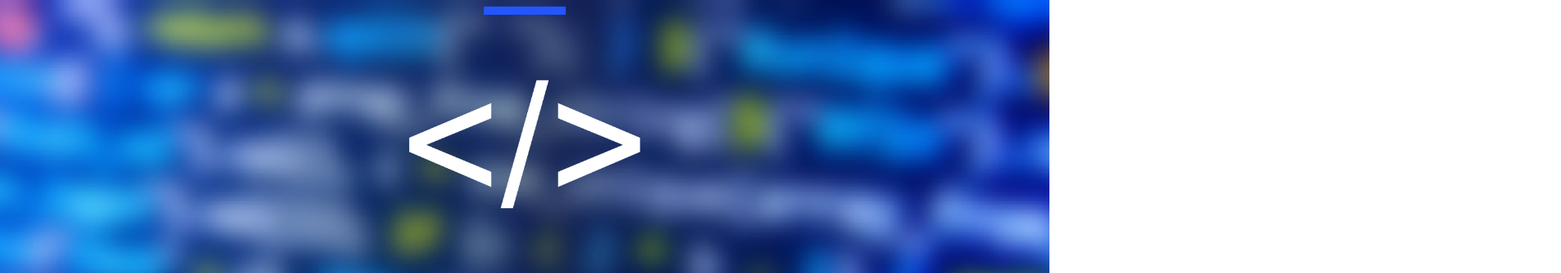
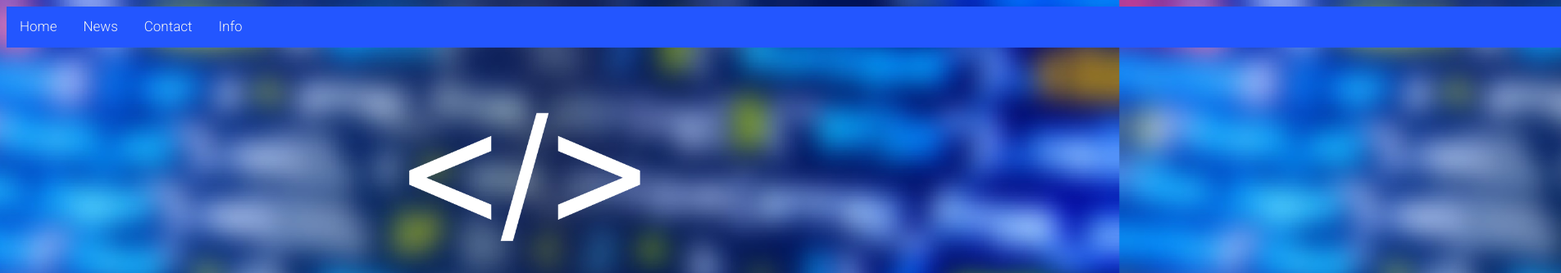
Before and after one commit to z3n01d/BooleanWebsite, a plain HTML site: page index.html in a window 1280 px wide. Shown: the top 333 px of the page at 82% size, 1904 px wide, since content can reach past the window. Drawn offline with Linux system fonts and the light colour scheme.

Commit message:
Update style.css

```diff
--- a/style.css
+++ b/style.css
@@ -7,8 +7,8 @@
 
 .topnav {
     background-color: #2356ff;
-    width: 100px;
-    height: 10px;
+    width: 150%;
+    height: 50px;
     margin: auto;
     backdrop-filter: blur(10);
     overflow: hidden;
```
